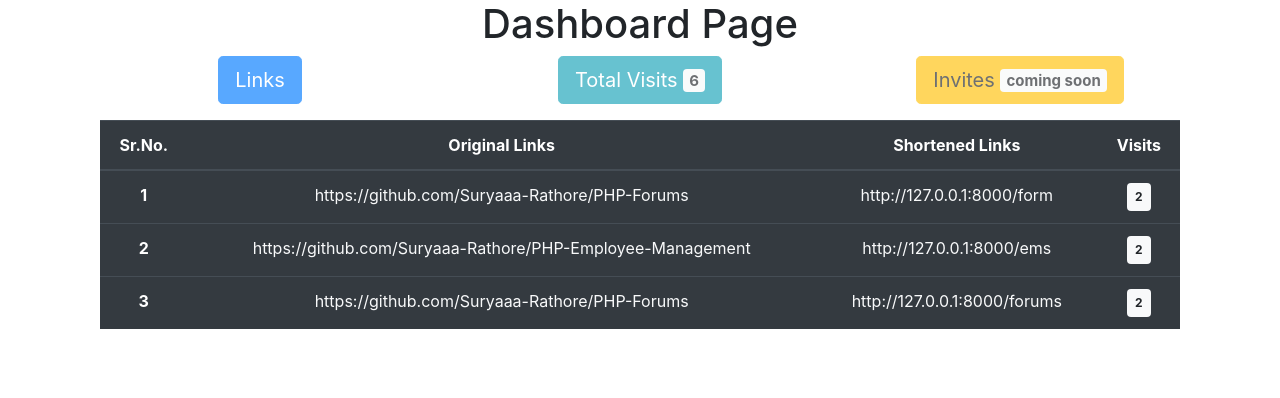
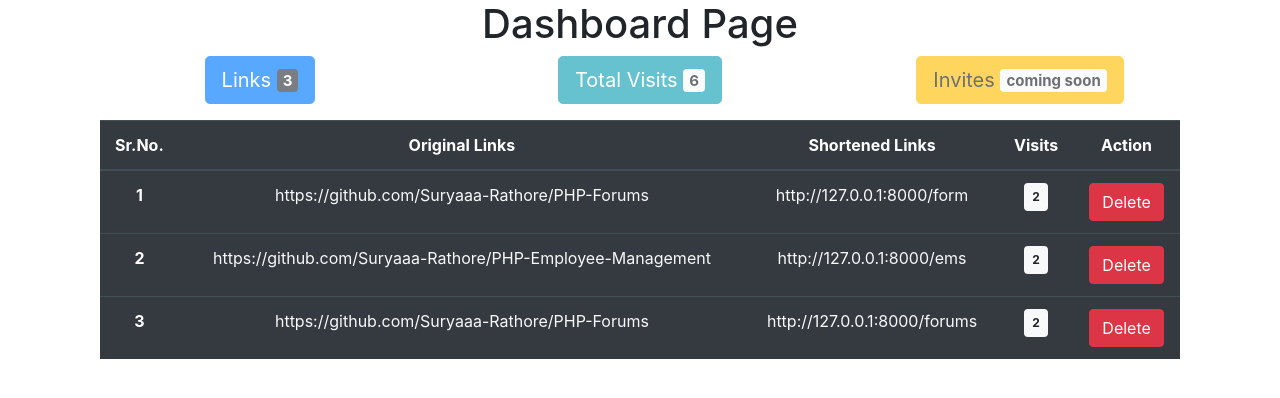
Before and after one commit to surya-pratap-2181/urlshortner, a Django app: page /dashboard/ in a window 1280 px wide. Shown: the part 56-454 px from the top of the page. Run offline with Django 3.2, Linux system fonts and the light colour scheme; a user stored in the database is signed in; data comes from the database, SQL or seed files in the repository; both versions use the stored data as it was after the commit.

Commit message:
add url delete

```diff
--- a/core/templates/core/dashboard.html
+++ b/core/templates/core/dashboard.html
@@ -17,7 +17,7 @@
 
     <div class="row text-center">
         <div class="col-md-4"><a href="#" class="btn btn-primary btn-lg disabled" tabindex="-1" role="button"
-                aria-disabled="true"> Links <span class="badge badge-dark">{{user.count}}</span></a> </div>
+                aria-disabled="true"> Links <span class="badge badge-dark">{{usr.count}}</span></a> </div>
         <div class="col-md-4"><a href="#" class="btn btn-info btn-lg disabled" tabindex="-1" role="button"
                 aria-disabled="true">Total Visits <span class="badge badge-light">{{visits}}</span></a></div>
         <div class="col-md-4"><a href="#" class="btn btn-warning btn-lg disabled" tabindex="-1" role="button"
@@ -31,6 +31,7 @@
                     <th scope="col">Original Links</th>
                     <th scope="col">Shortened Links</th>
                     <th scope="col">Visits</th>
+                    <th scope="col">Action</th>
                 </tr>
             </thead>
             <tbody>
@@ -40,6 +41,7 @@
                     <td><a class="text-light" href="{{url.original_url}}">{{url.original_url}}</a> </td>
                     <td><a class="text-light" href="http://127.0.0.1:8000/{{url.short_query}}">http://127.0.0.1:8000/{{url.short_query}}</a> </td>
                     <td><span class="badge badge-light p-2">{{url.visits}}</span></td>
+                    <td><a class="btn btn-danger" href="{% url 'delete_url' url.id %}">Delete</a> </td>
                 </tr>
             {% endfor %}
 
--- a/core/urls.py
+++ b/core/urls.py
@@ -5,4 +5,5 @@
     path('shorturl/', views.short_url, name='shorturl'),
     path('dashboard/', views.dashboard, name='dashboard'),
     path('<str:query>', views.home, name='home'),
+    path('delete_url/<int:id>', views.delete_url, name='delete_url'),
 ]
--- a/core/views.py
+++ b/core/views.py
@@ -22,6 +22,12 @@
             return render(request, 'core/home.html')
 
     # return render(request, 'core/home.html')
+
+
+def delete_url(request, id):
+    url = ShortURL.objects.get(id=id)
+    url.delete()
+    return redirect('/dashboard/')
 
 
 def dashboard(request):
```
Also changed, not shown: db.sqlite3.
